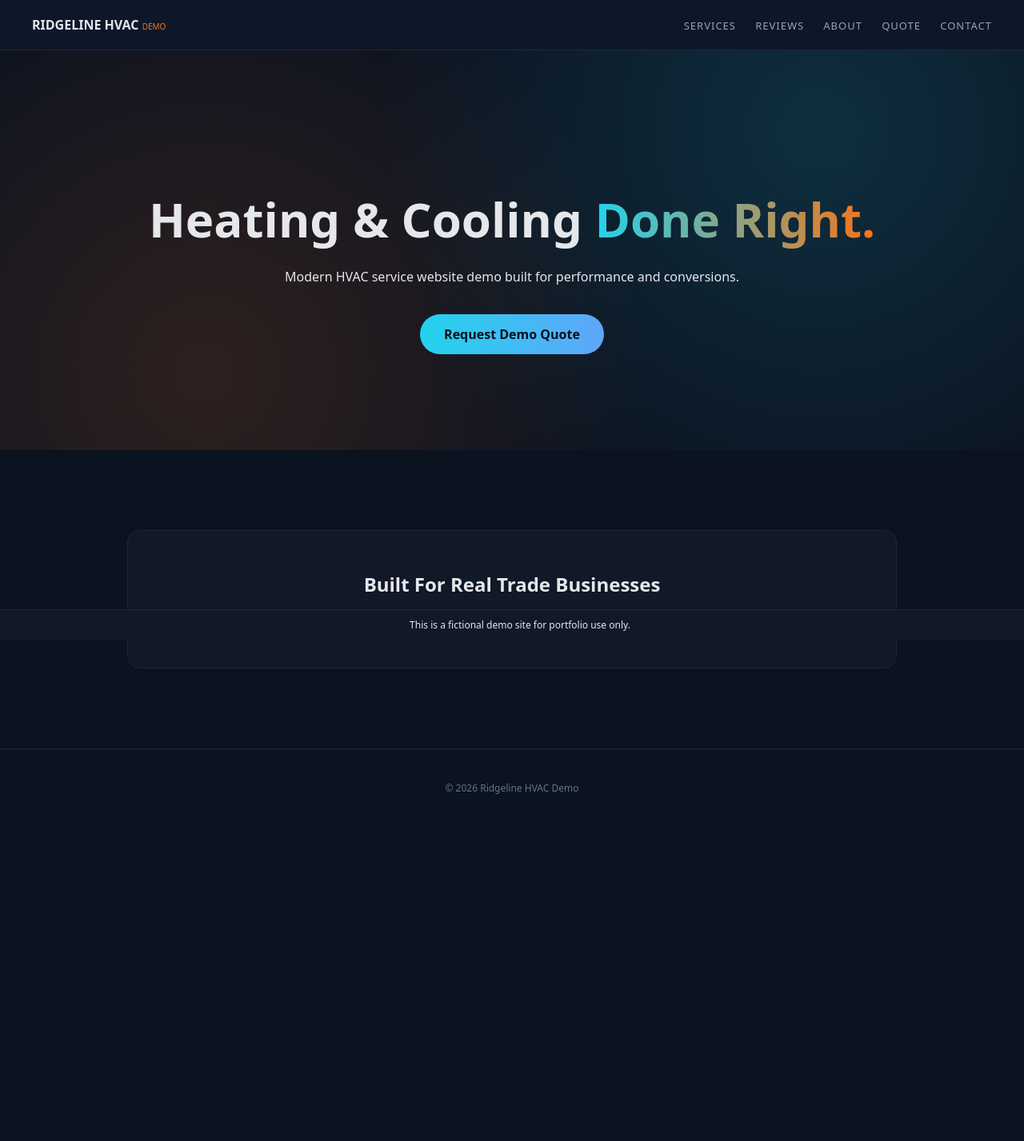
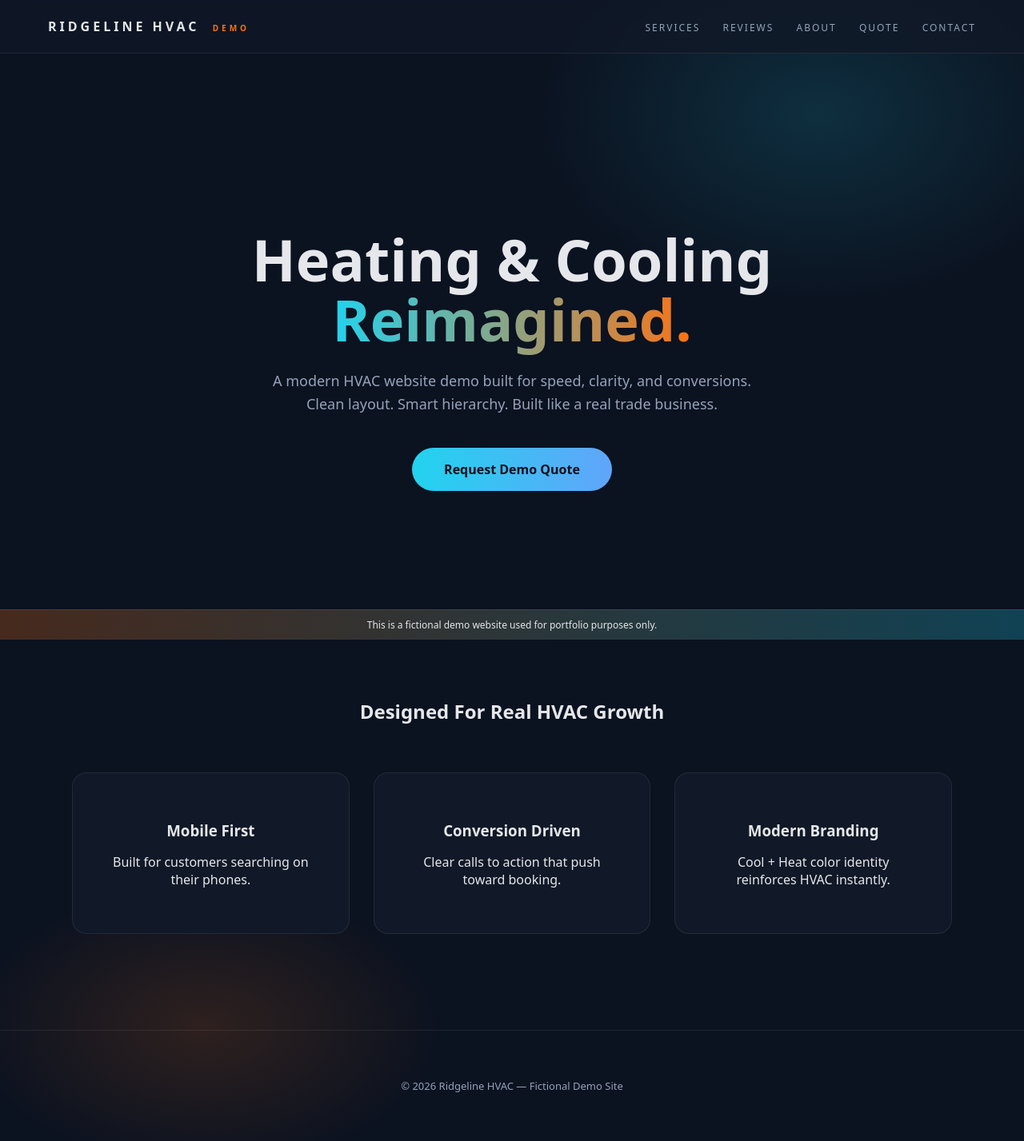
Before and after one commit to zmouso/ghostdigitalco-site, a plain HTML site: page ridgeline-hvac-template/index.html in a window 1280 px wide. Shown: the whole page at 80% size. Before the commit the page ends 1034 px from the top, so only its background shows below. Drawn offline with Linux system fonts and the light colour scheme.

Commit message:
Update index.html

```diff
--- a/ridgeline-hvac-template/index.html
+++ b/ridgeline-hvac-template/index.html
@@ -4,25 +4,175 @@
 <meta charset="UTF-8">
 <meta name="viewport" content="width=device-width, initial-scale=1.0">
 <title>Ridgeline HVAC — Demo</title>
+
 <style>
-body{margin:0;font-family:system-ui;background:#0b1220;color:#e5e7eb}
-nav{position:sticky;top:0;background:#0e172a;padding:20px 40px;display:flex;justify-content:space-between;align-items:center;border-bottom:1px solid #1f2937}
-nav a{color:#94a3b8;text-decoration:none;margin-left:20px;font-size:13px;text-transform:uppercase;letter-spacing:1px}
-nav a:hover{color:#22d3ee}
-.hero{padding:120px 40px;text-align:center;background:radial-gradient(circle at 80% 20%,rgba(34,211,238,.15),transparent 50%),radial-gradient(circle at 20% 80%,rgba(249,115,22,.15),transparent 50%)}
-.hero h1{font-size:60px;margin-bottom:20px}
-.hero span{background:linear-gradient(90deg,#22d3ee,#f97316);-webkit-background-clip:text;color:transparent}
-.btn{display:inline-block;margin-top:20px;padding:14px 30px;background:linear-gradient(90deg,#22d3ee,#60a5fa);color:#06111e;text-decoration:none;font-weight:bold;border-radius:50px}
-.section{padding:80px 40px;text-align:center}
-.card{background:#111827;padding:30px;border-radius:16px;margin:20px auto;max-width:900px;border:1px solid #1f2937}
-footer{padding:40px;text-align:center;font-size:12px;color:#64748b;border-top:1px solid #1f2937}
-.demo{position:fixed;bottom:0;width:100%;background:#111827;padding:10px;text-align:center;font-size:12px;border-top:1px solid #1f2937}
+:root{
+  --bg:#0b1220;
+  --panel:#111827;
+  --glass:rgba(17,24,39,.75);
+  --border:rgba(255,255,255,.08);
+  --text:#e5e7eb;
+  --muted:#94a3b8;
+
+  --cool:#22d3ee;
+  --cool2:#60a5fa;
+  --heat:#f97316;
+  --heat2:#fb7185;
+}
+
+*{box-sizing:border-box}
+html{scroll-behavior:smooth}
+body{
+  margin:0;
+  font-family:system-ui,-apple-system,Segoe UI,Roboto;
+  background:
+    radial-gradient(600px 400px at 80% 10%,rgba(34,211,238,.15),transparent 60%),
+    radial-gradient(500px 300px at 20% 90%,rgba(249,115,22,.15),transparent 60%),
+    var(--bg);
+  color:var(--text);
+  overflow-x:hidden;
+}
+
+/* NAV */
+nav{
+  position:sticky;
+  top:0;
+  backdrop-filter:blur(12px);
+  background:var(--glass);
+  border-bottom:1px solid var(--border);
+  display:flex;
+  justify-content:space-between;
+  align-items:center;
+  padding:22px 60px;
+  z-index:1000;
+}
+
+nav a{
+  color:var(--muted);
+  text-decoration:none;
+  margin-left:24px;
+  font-size:12px;
+  letter-spacing:2px;
+  text-transform:uppercase;
+  transition:.2s ease;
+}
+
+nav a:hover{color:white}
+
+.brand{
+  font-weight:900;
+  letter-spacing:4px;
+}
+
+.demo-tag{
+  font-size:10px;
+  color:var(--heat);
+  margin-left:8px;
+}
+
+/* HERO */
+.hero{
+  padding:160px 40px 120px;
+  text-align:center;
+  max-width:1000px;
+  margin:auto;
+}
+
+.hero h1{
+  font-size:clamp(48px,7vw,72px);
+  line-height:1.05;
+  margin-bottom:24px;
+}
+
+.gradient{
+  background:linear-gradient(90deg,var(--cool),var(--heat));
+  -webkit-background-clip:text;
+  color:transparent;
+}
+
+.hero p{
+  color:var(--muted);
+  font-size:18px;
+  max-width:650px;
+  margin:0 auto 40px;
+  line-height:1.6;
+}
+
+/* BUTTON */
+.btn{
+  display:inline-block;
+  padding:16px 40px;
+  border-radius:60px;
+  background:linear-gradient(90deg,var(--cool),var(--cool2));
+  color:#06111e;
+  font-weight:700;
+  text-decoration:none;
+  transition:.3s ease;
+}
+
+.btn:hover{
+  transform:translateY(-4px);
+  box-shadow:0 15px 35px rgba(34,211,238,.25);
+}
+
+/* FEATURES */
+.section{
+  padding:120px 40px;
+  text-align:center;
+}
+
+.grid{
+  display:grid;
+  grid-template-columns:repeat(auto-fit,minmax(280px,1fr));
+  gap:30px;
+  max-width:1100px;
+  margin:60px auto 0;
+}
+
+.card{
+  background:var(--panel);
+  padding:40px;
+  border-radius:18px;
+  border:1px solid var(--border);
+  transition:.3s ease;
+}
+
+.card:hover{
+  transform:translateY(-8px);
+  box-shadow:0 20px 60px rgba(0,0,0,.4);
+}
+
+.card h3{margin-bottom:14px}
+
+/* FOOTER */
+footer{
+  padding:60px 40px;
+  text-align:center;
+  border-top:1px solid var(--border);
+  color:var(--muted);
+  font-size:13px;
+}
+
+/* DEMO BANNER */
+.demo-banner{
+  position:fixed;
+  bottom:0;
+  width:100%;
+  background:linear-gradient(90deg,rgba(249,115,22,.25),rgba(34,211,238,.25));
+  padding:10px;
+  text-align:center;
+  font-size:12px;
+  border-top:1px solid var(--border);
+}
 </style>
 </head>
+
 <body>
 
 <nav>
-  <div><strong>RIDGELINE HVAC</strong> <span style="font-size:10px;color:#f97316;">DEMO</span></div>
+  <div class="brand">
+    RIDGELINE HVAC <span class="demo-tag">DEMO</span>
+  </div>
   <div>
     <a href="services.html">Services</a>
     <a href="reviews.html">Reviews</a>
@@ -33,24 +183,41 @@ footer{padding:40px;text-align:center;font-size:12px;color:#64748b;border-top:1p
 </nav>
 
 <section class="hero">
-  <h1>Heating & Cooling <span>Done Right.</span></h1>
-  <p>Modern HVAC service website demo built for performance and conversions.</p>
+  <h1>
+    Heating & Cooling
+    <span class="gradient">Reimagined.</span>
+  </h1>
+  <p>
+    A modern HVAC website demo built for speed, clarity, and conversions.
+    Clean layout. Smart hierarchy. Built like a real trade business.
+  </p>
   <a href="quote.html" class="btn">Request Demo Quote</a>
 </section>
 
 <section class="section">
-  <div class="card">
-    <h2>Built For Real Trade Businesses</h2>
-    <p>This is a portfolio demonstration of a high-performance HVAC website layout. Clean, fast, and designed to convert.</p>
+  <h2>Designed For Real HVAC Growth</h2>
+  <div class="grid">
+    <div class="card">
+      <h3>Mobile First</h3>
+      <p>Built for customers searching on their phones.</p>
+    </div>
+    <div class="card">
+      <h3>Conversion Driven</h3>
+      <p>Clear calls to action that push toward booking.</p>
+    </div>
+    <div class="card">
+      <h3>Modern Branding</h3>
+      <p>Cool + Heat color identity reinforces HVAC instantly.</p>
+    </div>
   </div>
 </section>
 
 <footer>
-  © 2026 Ridgeline HVAC Demo
+  © 2026 Ridgeline HVAC — Fictional Demo Site
 </footer>
 
-<div class="demo">
-  This is a fictional demo site for portfolio use only.
+<div class="demo-banner">
+  This is a fictional demo website used for portfolio purposes only.
 </div>
 
 </body>
```
